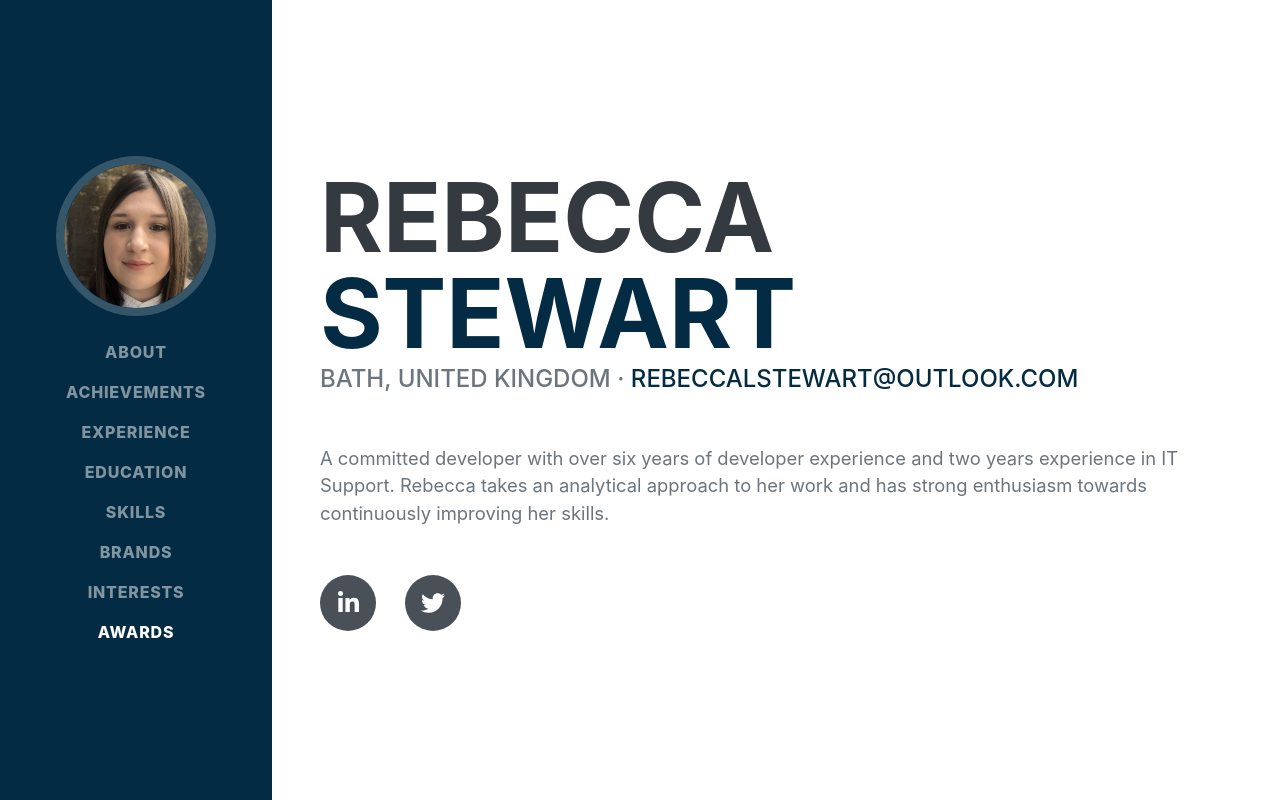
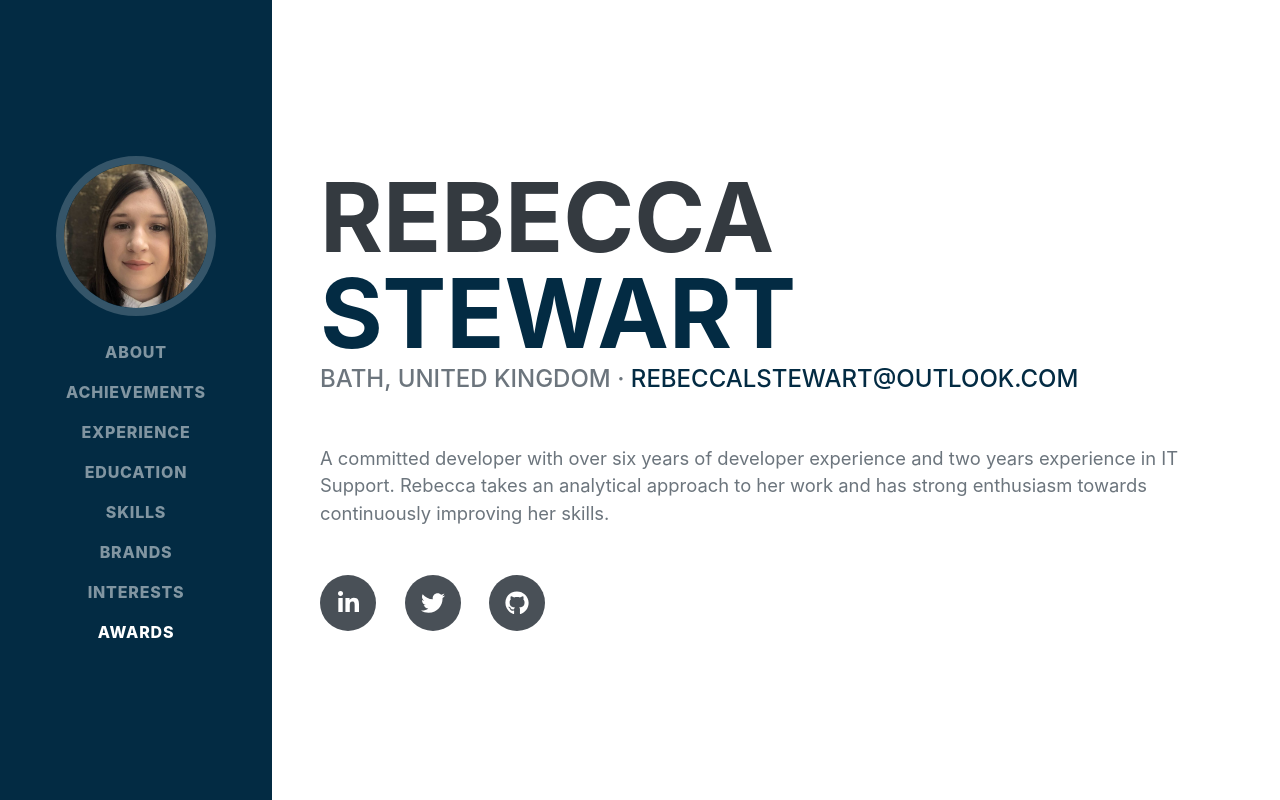
Before and after one commit to rebstewart/portfolio, a plain HTML site: page index.html in a window 1280 px wide. Shown: the top 800 px of the page. Drawn offline with nearby package versions, Linux system fonts and the light colour scheme; a web font is replaced by a local one.

Commit message:
Added Github

```diff
--- a/index.html
+++ b/index.html
@@ -61,7 +61,7 @@
                     <div class="social-icons">
                         <a class="social-icon" href="https://www.linkedin.com/in/04rebstew/" target="_blank"><i class="fab fa-linkedin-in"></i></a>
                         <a class="social-icon" href="https://twitter.com/RebStewDev" target="_blank"><i class="fab fa-twitter"></i></a>
-
+                        <a class="social-icon" href="https://github.com/rebstewart" target="_blank"><i class="fab fa-github"></i></a>
                     </div>
                 </div>
             </section>
```
